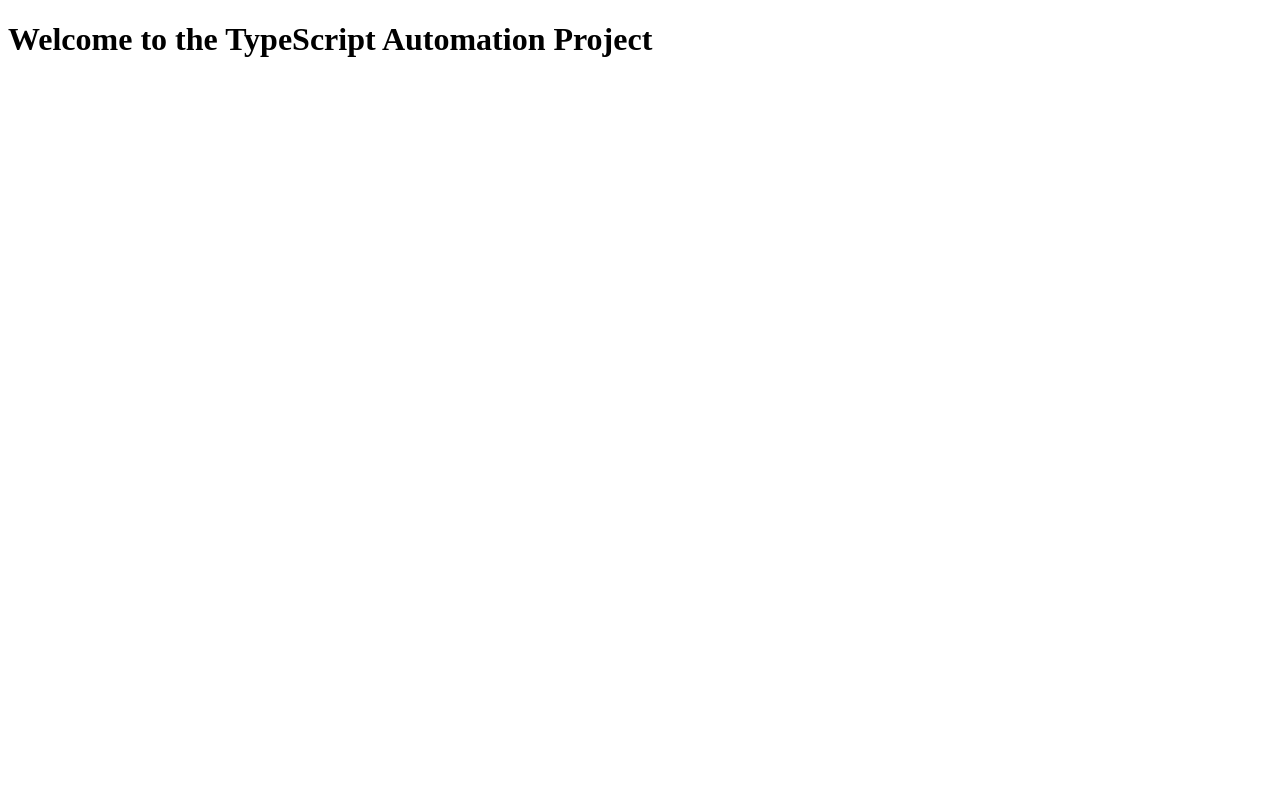
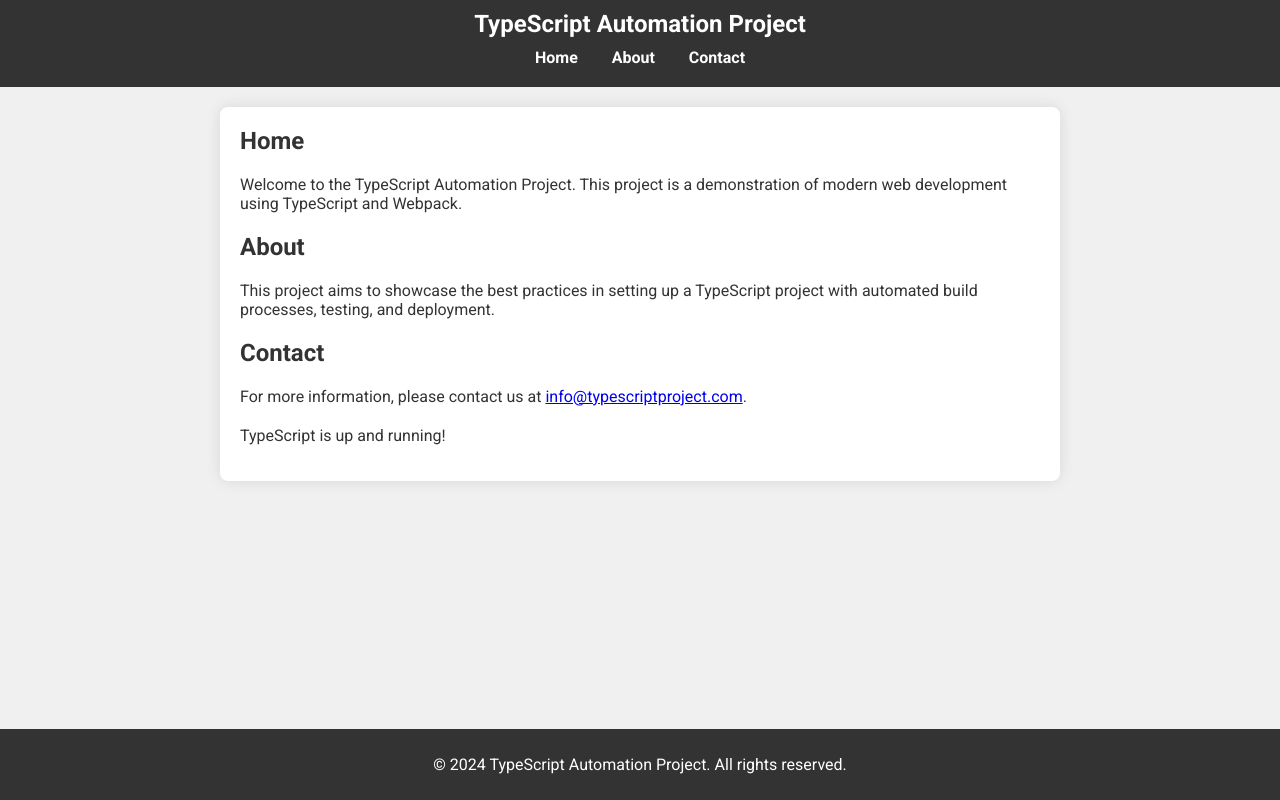
Before and after one commit to thiraphat-ps-dev/typescript-automation-project, a website built with webpack: page src/index.html in a window 1280 px wide. Built offline with nearby package versions, Linux system fonts and the light colour scheme.

Commit message:
Improve landing page

```diff
--- a/src/index.html
+++ b/src/index.html
@@ -4,10 +4,109 @@
   <meta charset="UTF-8">
   <meta name="viewport" content="width=device-width, initial-scale=1.0">
   <title>TypeScript Automation Project</title>
+  <link rel="stylesheet" href="styles.css">
+  <link href="https://fonts.googleapis.com/css2?family=Roboto:wght@400;700&display=swap" rel="stylesheet">
+  <style>
+    body {
+      font-family: 'Roboto', sans-serif;
+      margin: 0;
+      padding: 0;
+      display: flex;
+      flex-direction: column;
+      align-items: center;
+      background-color: #f0f0f0;
+      color: #333;
+    }
+    header {
+      width: 100%;
+      background-color: #333;
+      color: white;
+      padding: 10px 0;
+      text-align: center;
+    }
+    header h1 {
+      margin: 0;
+      font-size: 24px;
+    }
+    nav {
+      margin: 10px 0;
+    }
+    nav a {
+      color: white;
+      text-decoration: none;
+      margin: 0 15px;
+      font-weight: 700;
+    }
+    #app {
+      width: 80%;
+      max-width: 800px;
+      margin: 20px;
+      padding: 20px;
+      background: white;
+      border-radius: 8px;
+      box-shadow: 0 0 15px rgba(0, 0, 0, 0.1);
+    }
+    #app h2 {
+      margin-top: 0;
+    }
+    section {
+      margin-bottom: 20px;
+    }
+    footer {
+      width: 100%;
+      background-color: #333;
+      color: white;
+      text-align: center;
+      padding: 10px 0;
+      position: absolute;
+      bottom: 0;
+    }
+    @media (max-width: 600px) {
+      body {
+        padding: 10px;
+      }
+      #app {
+        width: 100%;
+        padding: 10px;
+      }
+      nav a {
+        margin: 0 10px;
+      }
+    }
+  </style>
 </head>
 <body>
-  <h1>Welcome to the TypeScript Automation Project</h1>
-  <div id="app"></div>
+  <header>
+    <h1>TypeScript Automation Project</h1>
+    <nav>
+      <a href="#home">Home</a>
+      <a href="#about">About</a>
+      <a href="#contact">Contact</a>
+    </nav>
+  </header>
+  <div id="app">
+    <section id="home">
+      <h2>Home</h2>
+      <p>Welcome to the TypeScript Automation Project. This project is a demonstration of modern web development using TypeScript and Webpack.</p>
+    </section>
+    <section id="about">
+      <h2>About</h2>
+      <p>This project aims to showcase the best practices in setting up a TypeScript project with automated build processes, testing, and deployment.</p>
+    </section>
+    <section id="contact">
+      <h2>Contact</h2>
+      <p>For more information, please contact us at <a href="mailto:info@typescriptproject.com">info@typescriptproject.com</a>.</p>
+    </section>
+  </div>
+  <footer>
+    <p>&copy; 2024 TypeScript Automation Project. All rights reserved.</p>
+  </footer>
+  <script>
+    document.addEventListener('DOMContentLoaded', function() {
+      const appDiv = document.getElementById('app');
+      appDiv.innerHTML += '<p>TypeScript is up and running!</p>';
+    });
+  </script>
   <script src="bundle.js"></script>
 </body>
 </html>
--- /dev/null
+++ b/src/styles.css
@@ -0,0 +1,76 @@
+/* styles.css */
+body {
+    font-family: 'Roboto', sans-serif;
+    margin: 0;
+    padding: 0;
+    display: flex;
+    flex-direction: column;
+    align-items: center;
+    background-color: #f0f0f0;
+    color: #333;
+  }
+
+  header {
+    width: 100%;
+    background-color: #333;
+    color: white;
+    padding: 10px 0;
+    text-align: center;
+  }
+
+  header h1 {
+    margin: 0;
+    font-size: 24px;
+  }
+
+  nav {
+    margin: 10px 0;
+  }
+
+  nav a {
+    color: white;
+    text-decoration: none;
+    margin: 0 15px;
+    font-weight: 700;
+  }
+
+  #app {
+    width: 80%;
+    max-width: 800px;
+    margin: 20px;
+    padding: 20px;
+    background: white;
+    border-radius: 8px;
+    box-shadow: 0 0 15px rgba(0, 0, 0, 0.1);
+  }
+
+  #app h2 {
+    margin-top: 0;
+  }
+
+  section {
+    margin-bottom: 20px;
+  }
+
+  footer {
+    width: 100%;
+    background-color: #333;
+    color: white;
+    text-align: center;
+    padding: 10px 0;
+    position: absolute;
+    bottom: 0;
+  }
+
+  @media (max-width: 600px) {
+    body {
+      padding: 10px;
+    }
+    #app {
+      width: 100%;
+      padding: 10px;
+    }
+    nav a {
+      margin: 0 10px;
+    }
+  }
```
Also changed, not shown: 1 other file.
